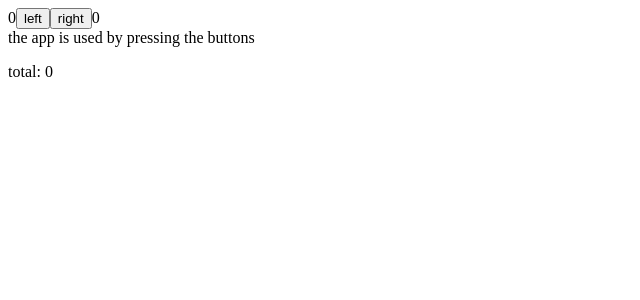
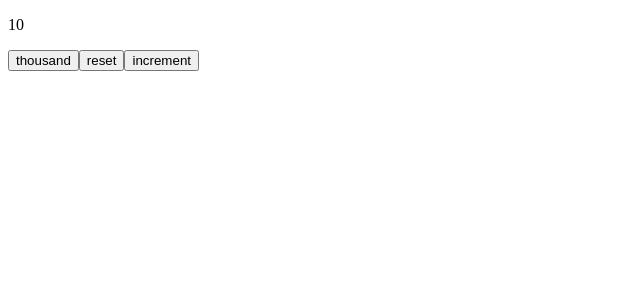
Before and after one commit to iFangg/Helsinki_Fullstack_WebDev, a React (Vite) app in the folder part1/: page / in a window 1280 px wide. Shown: the top 300 px of the page, without its empty margins (0-640 px from the left). Built offline with nearby package versions, Linux system fonts and the light colour scheme.

Commit message:
Refactored buttons

```diff
--- a/part1/src/App.jsx
+++ b/part1/src/App.jsx
@@ -1,59 +1,26 @@
 import { useState } from 'react'
 
-const History = (props) => {
-  if (props.allClicks.length === 0) {
-    return (
-      <div>
-        the app is used by pressing the buttons
-      </div>
-    )
-  }
-  return (
-    <div>
-      button press history: {props.allClicks.join(' ')}
-    </div>
-  )
-}
+const Button = (props) => (
+  <button onClick={props.onClick}>{props.text}</button>
+)
 
-const Button = ({ onClick, text}) => {
-  return (
-    <button onClick={onClick}>
-      {text}
-    </button>
-  )
-}
+const App = (props) => {
+    const [value, setValue] = useState(10)
 
-const App = () => {
-    const [left, setLeft] = useState(0)
-    const [right, setRight] = useState(0)
-    const [allClicks, setAll] = useState([])
-    const [total, setTotal] = useState(0)
-
-
-    const handleLeftClick = () => {
-        setAll(allClicks.concat('L'))
-        const updated = left + 1
-        setLeft(updated)
-        setTotal(updated + right)
-    }
-
-
-    const handleRightClick = () => {
-        setAll(allClicks.concat('R'))
-        const updated = right + 1
-        setRight(updated)
-        setTotal(left + updated)
+    const setToValue = (newValue) => {
+        console.log('value now', newValue)
+        setValue(newValue)
     }
 
     return (
         <div>
-        {left}
-        <Button onClick={handleLeftClick} text='left' />
-        <Button onClick={handleRightClick} text='right' />
-        {right}
-        <History allClicks={allClicks}/>
-        <p>total: {total}</p>
+            <p>{value}</p>
+
+            <Button onClick={() => setToValue(1000)} text="thousand" />
+            <Button onClick={() => setToValue(0)} text="reset" />
+            <Button onClick={() => setToValue(value + 1)} text="increment" />
         </div>
     )
 }
+
 export default App
```
